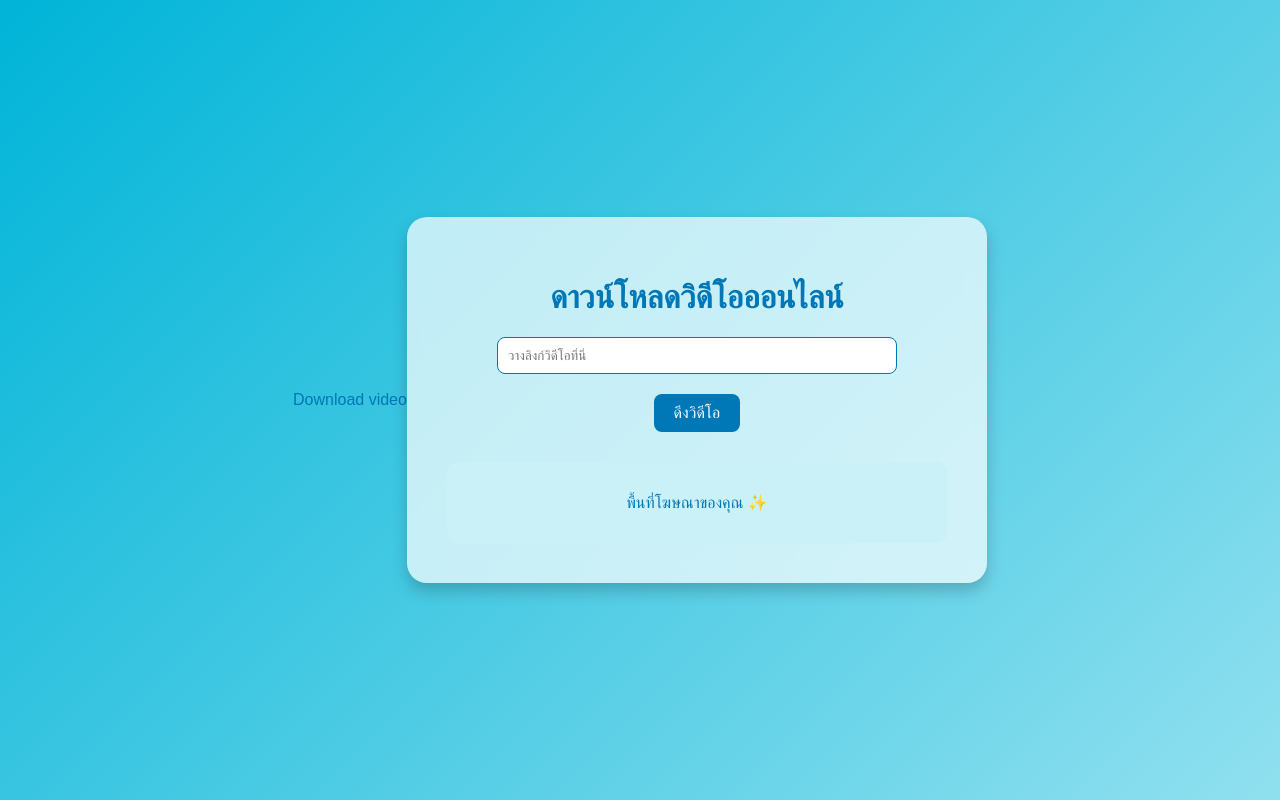
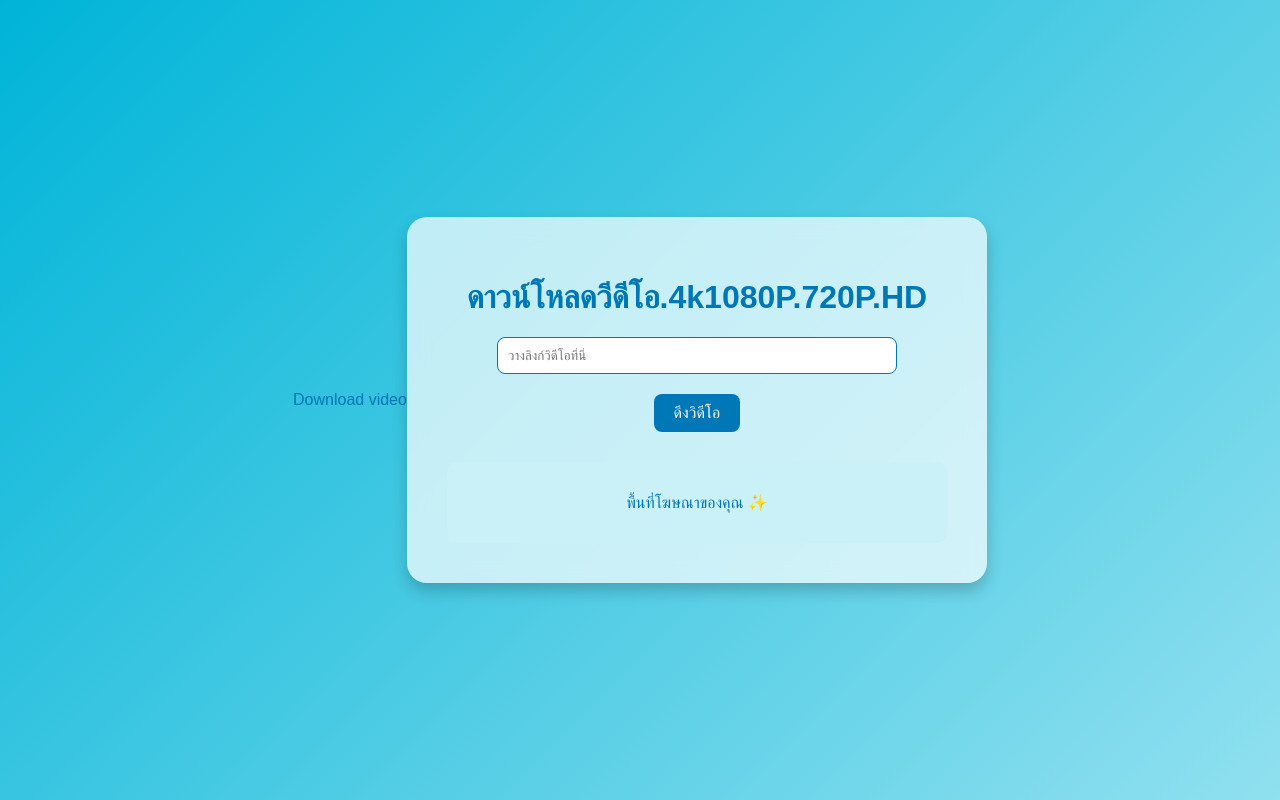
Before and after one commit to Dang772/Download-video--4k-1080P.-720P.-HD, a plain HTML site: page index.html in a window 1280 px wide. Drawn offline with Linux system fonts and the light colour scheme.

Commit message:
Update index.html

```diff
--- a/index.html
+++ b/index.html
@@ -4,7 +4,7 @@ Download video
 <head>
     <meta charset="UTF-8">
     <meta name="viewport" content="width=device-width, initial-scale=1.0">
-    <title>ดาวน์โหลดวิดีโอ</title>
+    <title>ดาวน์โหลดวิดีโอ.4k.1080P.720P.HD</title>
     <link rel="manifest" href="manifest.json">
     <meta name="theme-color" content="#0077b6">
     <script>
@@ -81,7 +81,7 @@ Download video
 </head>
 <body>
     <div class="container">
-        <h1>ดาวน์โหลดวิดีโอออนไลน์</h1>
+        <h1>ดาวน์โหลดวีดีโอ.4k1080P.720P.HD</h1>
         <input type="text" id="videoURL" placeholder="วางลิงก์วิดีโอที่นี่">
         <br>
         <button onclick="fetchVideo()">ดึงวิดีโอ</button>
```
